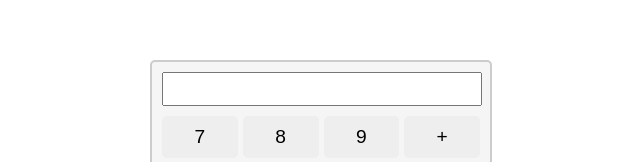
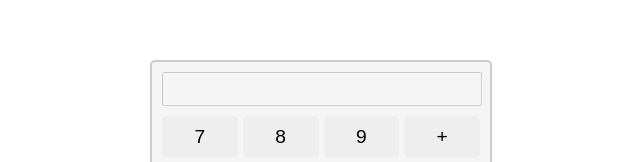
Before and after one commit to Zero0gravity/Calculator, a plain HTML site: page index.html in a window 1280 px wide. Shown: the part 215-377 px from the top of the page, without its empty margins (319-959 px from the left). Drawn offline with Linux system fonts and the light colour scheme.

Commit message:
index.html

```diff
--- a/index.html
+++ b/index.html
@@ -8,7 +8,7 @@
 </head>
 <body>
     <div class="calculator">
-        <input type="text" id="display">
+        <input type="text" id="display" disabled>
         <div class="keys">
             <button oneclick="appendTodisplay ('7')">7</button>
             <button oneclick="appendTodisplay ('8')">8</button>
```
